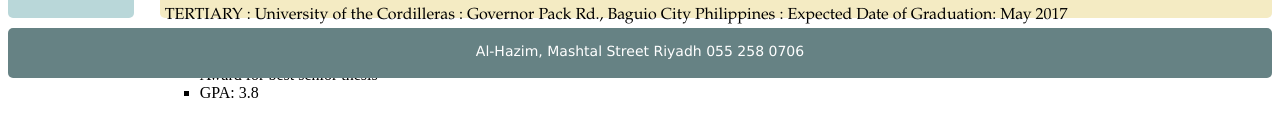
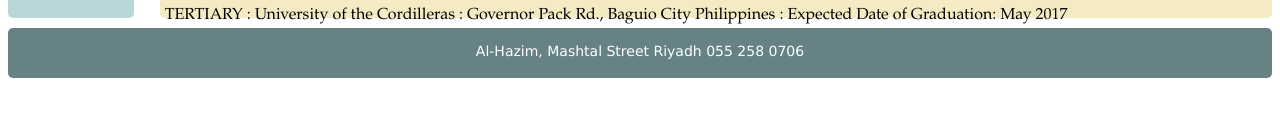
Before and after one commit to osmanabdalla-0/resume, a plain HTML site: page index.html in a window 1280 px wide. Shown: the part 440-576 px from the top of the page. Drawn offline with Linux system fonts and the light colour scheme.

Commit message:
Update index.html

```diff
--- a/index.html
+++ b/index.html
@@ -37,10 +37,7 @@
 	: Riyadh Saudi Arabia
 	: March 2007</p>
 
-			<ul>
-				<li>Award for best senior thesis</li>
-				<li>GPA: 3.8</li>
-			</ul>
+
 		</div>
 		<div id="footer">
 			<p>Al-Hazim, Mashtal Street Riyadh
```
